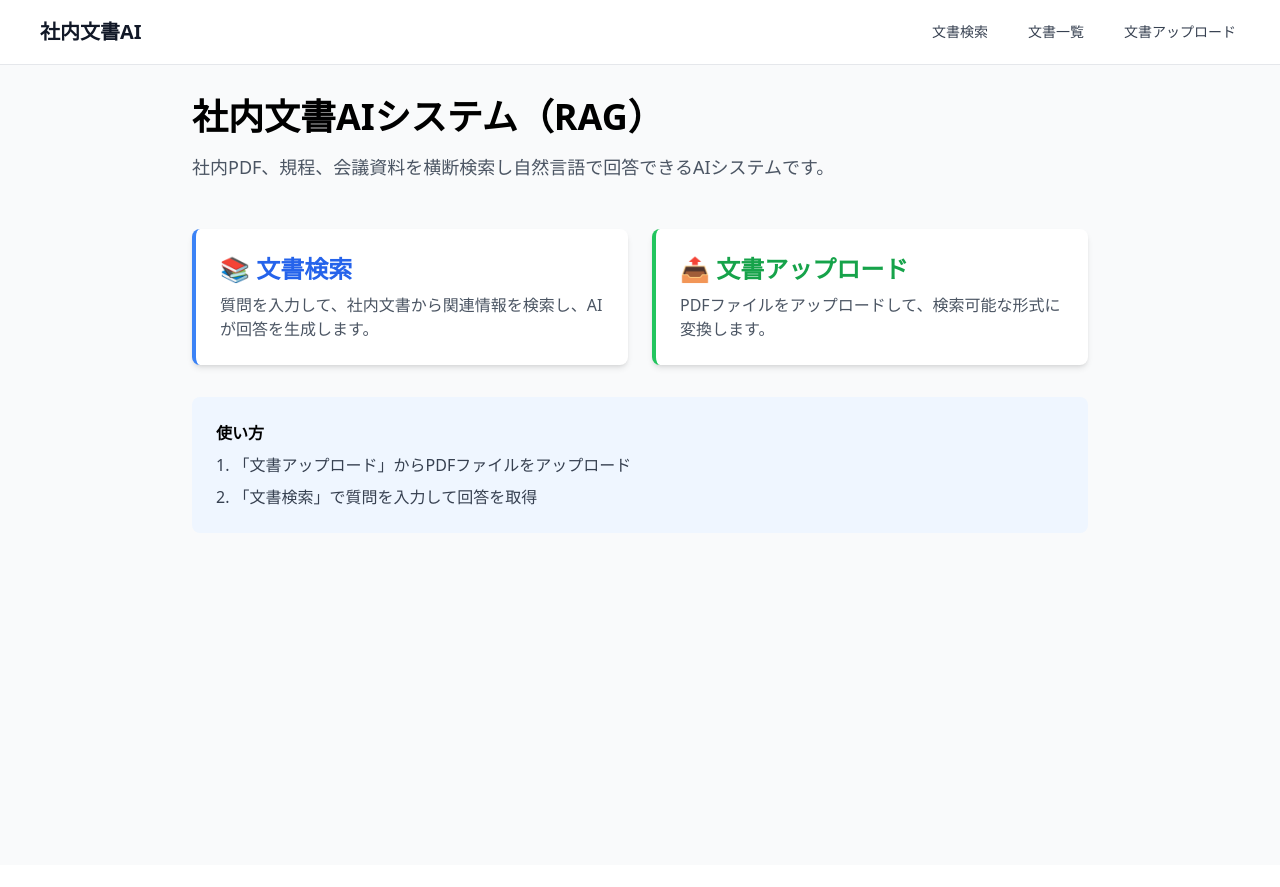
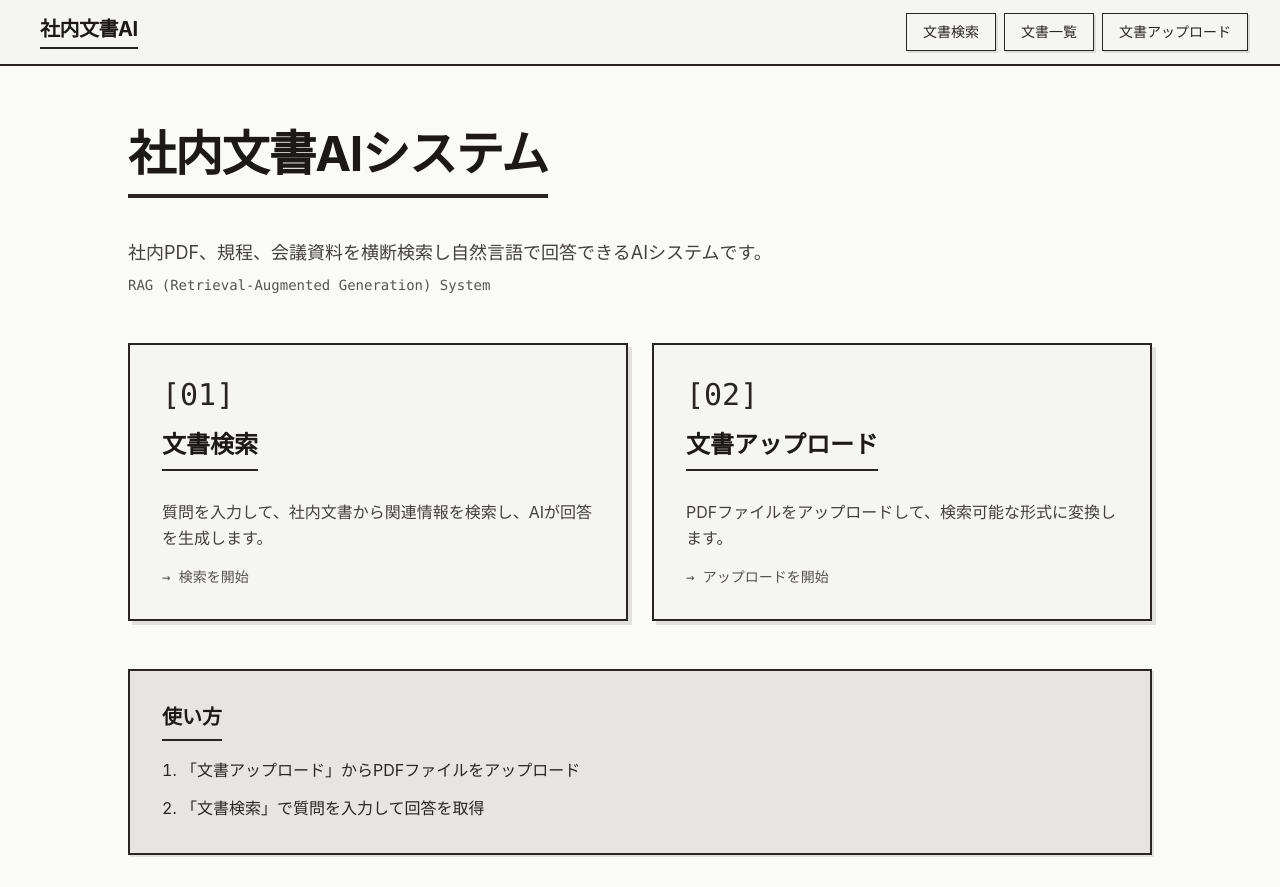
Before and after one commit to suzutaku6311-eng/RikkyoAI, a Next.js app: page / in a window 1280 px wide. Before the commit the page ends 865 px from the top, so only its background shows below. Built offline with nearby package versions, Linux system fonts and the light colour scheme.

Commit message:
UI/UX改善: シックなレトロデザインに変更

```diff
--- a/app/admin/upload/page.tsx
+++ b/app/admin/upload/page.tsx
@@ -76,37 +76,46 @@ export default function UploadPage() {
   }
 
   return (
-    <div className="min-h-screen p-8 bg-gray-50">
-      <div className="max-w-2xl mx-auto">
-        <h1 className="text-3xl font-bold mb-6">文書アップロード</h1>
+    <div className="min-h-screen p-8 bg-stone-50">
+      <div className="max-w-3xl mx-auto">
+        <div className="mb-8">
+          <h1 className="text-4xl font-bold mb-2 text-stone-900 tracking-tight border-b-4 border-stone-800 pb-3 inline-block">
+            文書アップロード
+          </h1>
+          <p className="text-stone-600 text-sm font-mono mt-2">
+            Upload PDF → Process → Index
+          </p>
+        </div>
 
-        <form onSubmit={handleSubmit} className="bg-white p-6 rounded-lg shadow-md">
-          <div className="mb-4">
+        <form onSubmit={handleSubmit} className="bg-stone-100 p-8 border-2 border-stone-800 retro-shadow-sm">
+          <div className="mb-6">
             <label
               htmlFor="file-input"
-              className="block text-sm font-medium text-gray-700 mb-2"
+              className="block text-sm font-bold text-stone-900 mb-3 border-b border-stone-800 pb-1"
             >
               PDFファイル
             </label>
+            <div className="border-2 border-stone-800 bg-stone-50 p-4 retro-shadow-sm">
               <input
                 id="file-input"
                 type="file"
                 accept=".pdf,application/pdf"
                 onChange={handleFileChange}
-              className="block w-full text-sm text-gray-500 file:mr-4 file:py-2 file:px-4 file:rounded-lg file:border-0 file:text-sm file:font-semibold file:bg-blue-50 file:text-blue-700 hover:file:bg-blue-100"
+                className="block w-full text-sm text-stone-700 file:mr-4 file:py-2 file:px-4 file:border-2 file:border-stone-800 file:bg-stone-200 file:text-stone-900 file:font-bold file:cursor-pointer hover:file:bg-stone-300 file:retro-shadow-sm"
                 disabled={loading}
               />
               {file && (
-              <p className="mt-2 text-sm text-gray-600">
+                <p className="mt-3 text-sm text-stone-700 font-mono bg-stone-200 px-3 py-2 border border-stone-800">
                   選択中: {file.name} ({(file.size / 1024 / 1024).toFixed(2)} MB)
                 </p>
               )}
+            </div>
           </div>
 
           <div className="mb-6">
             <label
               htmlFor="title-input"
-              className="block text-sm font-medium text-gray-700 mb-2"
+              className="block text-sm font-bold text-stone-900 mb-3 border-b border-stone-800 pb-1"
             >
               文書タイトル（オプション）
             </label>
@@ -116,44 +125,47 @@ export default function UploadPage() {
               value={title}
               onChange={(e) => setTitle(e.target.value)}
               placeholder="ファイル名から自動設定されます"
-              className="w-full px-4 py-2 border border-gray-300 rounded-lg focus:outline-none focus:ring-2 focus:ring-blue-500"
+              className="w-full px-5 py-3 border-2 border-stone-800 bg-stone-50 text-stone-900 placeholder-stone-500 focus:outline-none focus:bg-white focus:border-stone-900 font-medium retro-shadow-sm"
               disabled={loading}
             />
           </div>
 
           {message && (
             <div
-              className={`mb-4 p-4 rounded-lg ${
+              className={`mb-6 p-5 border-2 retro-shadow-sm ${
                 message.type === 'success'
-                  ? 'bg-green-100 border border-green-400 text-green-700'
-                  : 'bg-red-100 border border-red-400 text-red-700'
+                  ? 'bg-green-50 border-green-800 text-green-900'
+                  : 'bg-red-50 border-red-800 text-red-900'
               }`}
             >
-              {message.text}
+              <div className="font-bold mb-1">{message.type === 'success' ? '成功' : 'エラー'}</div>
+              <div className="text-sm">{message.text}</div>
             </div>
           )}
 
-          <div className="flex gap-4">
+          <div className="flex gap-3">
             <button
               type="submit"
               disabled={loading || !file}
-              className="flex-1 px-6 py-3 bg-blue-600 text-white rounded-lg hover:bg-blue-700 disabled:bg-gray-400 disabled:cursor-not-allowed"
+              className="flex-1 px-6 py-4 bg-stone-900 text-stone-50 border-2 border-stone-800 font-bold hover:bg-stone-800 disabled:bg-stone-400 disabled:border-stone-400 disabled:cursor-not-allowed retro-shadow-sm transition-all"
             >
               {loading ? 'アップロード中...' : 'アップロード'}
             </button>
             <button
               type="button"
               onClick={() => router.push('/ask')}
-              className="px-6 py-3 bg-gray-200 text-gray-700 rounded-lg hover:bg-gray-300"
+              className="px-6 py-4 bg-stone-200 text-stone-900 border-2 border-stone-800 font-bold hover:bg-stone-300 retro-shadow-sm transition-all"
             >
               質問画面へ
             </button>
           </div>
         </form>
 
-        <div className="mt-6 bg-blue-50 p-4 rounded-lg">
-          <h2 className="font-semibold mb-2">アップロード手順</h2>
-          <ol className="list-decimal list-inside space-y-1 text-sm text-gray-700">
+        <div className="mt-8 bg-stone-200 p-6 border-2 border-stone-800 retro-shadow-sm">
+          <h2 className="text-lg font-bold mb-3 text-stone-900 border-b-2 border-stone-800 pb-2 inline-block">
+            アップロード手順
+          </h2>
+          <ol className="list-decimal list-inside space-y-2 text-sm text-stone-800 leading-relaxed">
             <li>PDFファイルを選択してください</li>
             <li>文書タイトルを入力（オプション）</li>
             <li>「アップロード」ボタンをクリック</li>
--- a/app/globals.css
+++ b/app/globals.css
@@ -1,3 +1,24 @@
 @tailwind base;
 @tailwind components;
 @tailwind utilities;
+
+@layer base {
+  body {
+    @apply bg-stone-50 text-stone-900 antialiased;
+    font-family: -apple-system, BlinkMacSystemFont, 'Segoe UI', 'Hiragino Sans', 'Hiragino Kaku Gothic ProN', 'Yu Gothic', 'Meiryo', sans-serif;
+  }
+}
+
+@layer utilities {
+  .retro-border {
+    @apply border-2 border-stone-800;
+  }
+
+  .retro-shadow {
+    box-shadow: 4px 4px 0px 0px rgba(0, 0, 0, 0.1);
+  }
+
+  .retro-shadow-sm {
+    box-shadow: 2px 2px 0px 0px rgba(0, 0, 0, 0.1);
+  }
+}
--- a/app/layout.tsx
+++ b/app/layout.tsx
@@ -15,33 +15,33 @@ export default function RootLayout({
   return (
     <html lang="ja">
       <body>
-        <nav className="bg-white shadow-sm border-b">
+        <nav className="bg-stone-100 border-b-2 border-stone-800">
           <div className="max-w-7xl mx-auto px-4 sm:px-6 lg:px-8">
             <div className="flex justify-between h-16">
               <div className="flex">
                 <Link
                   href="/"
-                  className="flex items-center px-2 py-4 text-xl font-bold text-gray-900 hover:text-blue-600"
+                  className="flex items-center px-2 py-4 text-xl font-bold text-stone-900 hover:text-stone-700 tracking-tight"
                 >
-                  社内文書AI
+                  <span className="border-b-2 border-stone-800 pb-1">社内文書AI</span>
                 </Link>
               </div>
-              <div className="flex items-center space-x-4">
+              <div className="flex items-center space-x-2">
                 <Link
                   href="/ask"
-                  className="px-3 py-2 text-sm font-medium text-gray-700 hover:text-blue-600 hover:bg-gray-50 rounded-md"
+                  className="px-4 py-2 text-sm font-medium text-stone-800 hover:text-stone-900 hover:bg-stone-200 border border-stone-800 retro-shadow-sm transition-all"
                 >
                   文書検索
                 </Link>
                 <Link
                   href="/admin/documents"
-                  className="px-3 py-2 text-sm font-medium text-gray-700 hover:text-purple-600 hover:bg-gray-50 rounded-md"
+                  className="px-4 py-2 text-sm font-medium text-stone-800 hover:text-stone-900 hover:bg-stone-200 border border-stone-800 retro-shadow-sm transition-all"
                 >
                   文書一覧
                 </Link>
                 <Link
                   href="/admin/upload"
-                  className="px-3 py-2 text-sm font-medium text-gray-700 hover:text-green-600 hover:bg-gray-50 rounded-md"
+                  className="px-4 py-2 text-sm font-medium text-stone-800 hover:text-stone-900 hover:bg-stone-200 border border-stone-800 retro-shadow-sm transition-all"
                 >
                   文書アップロード
                 </Link>
--- a/app/page.tsx
+++ b/app/page.tsx
@@ -2,42 +2,63 @@ import Link from 'next/link'
 
 export default function Home() {
   return (
-    <main className="min-h-screen p-8 bg-gray-50">
-      <div className="max-w-4xl mx-auto">
-        <h1 className="text-4xl font-bold mb-4">社内文書AIシステム（RAG）</h1>
-        <p className="text-gray-600 mb-8 text-lg">
-          社内PDF、規程、会議資料を横断検索し自然言語で回答できるAIシステムです。
-        </p>
+    <main className="min-h-screen p-8 bg-stone-50">
+      <div className="max-w-5xl mx-auto">
+        <div className="mb-12 pt-8">
+          <h1 className="text-5xl font-bold mb-4 text-stone-900 tracking-tight border-b-4 border-stone-800 pb-4 inline-block">
+            社内文書AIシステム
+          </h1>
+          <p className="text-stone-700 mb-2 text-lg mt-6 leading-relaxed">
+            社内PDF、規程、会議資料を横断検索し自然言語で回答できるAIシステムです。
+          </p>
+          <p className="text-stone-600 text-sm font-mono">
+            RAG (Retrieval-Augmented Generation) System
+          </p>
+        </div>
 
         <div className="grid md:grid-cols-2 gap-6 mt-12">
           <Link
             href="/ask"
-            className="bg-white p-6 rounded-lg shadow-md hover:shadow-lg transition-shadow border-l-4 border-blue-500"
+            className="bg-stone-100 p-8 border-2 border-stone-800 retro-shadow hover:retro-shadow-sm transition-all group"
           >
-            <h2 className="text-2xl font-semibold mb-2 text-blue-600">
-              📚 文書検索
+            <div className="mb-4">
+              <span className="text-3xl font-mono text-stone-800">[01]</span>
+            </div>
+            <h2 className="text-2xl font-bold mb-3 text-stone-900 border-b-2 border-stone-800 pb-2 inline-block">
+              文書検索
             </h2>
-            <p className="text-gray-600">
+            <p className="text-stone-700 leading-relaxed mt-4">
               質問を入力して、社内文書から関連情報を検索し、AIが回答を生成します。
             </p>
+            <div className="mt-4 text-stone-600 text-sm font-mono">
+              → 検索を開始
+            </div>
           </Link>
 
           <Link
             href="/admin/upload"
-            className="bg-white p-6 rounded-lg shadow-md hover:shadow-lg transition-shadow border-l-4 border-green-500"
+            className="bg-stone-100 p-8 border-2 border-stone-800 retro-shadow hover:retro-shadow-sm transition-all group"
           >
-            <h2 className="text-2xl font-semibold mb-2 text-green-600">
-              📤 文書アップロード
+            <div className="mb-4">
+              <span className="text-3xl font-mono text-stone-800">[02]</span>
+            </div>
+            <h2 className="text-2xl font-bold mb-3 text-stone-900 border-b-2 border-stone-800 pb-2 inline-block">
+              文書アップロード
             </h2>
-            <p className="text-gray-600">
+            <p className="text-stone-700 leading-relaxed mt-4">
               PDFファイルをアップロードして、検索可能な形式に変換します。
             </p>
+            <div className="mt-4 text-stone-600 text-sm font-mono">
+              → アップロードを開始
+            </div>
           </Link>
         </div>
 
-        <div className="mt-8 bg-blue-50 p-6 rounded-lg">
-          <h2 className="font-semibold mb-2">使い方</h2>
-          <ol className="list-decimal list-inside space-y-2 text-gray-700">
+        <div className="mt-12 bg-stone-200 p-8 border-2 border-stone-800 retro-shadow-sm">
+          <h2 className="text-xl font-bold mb-4 text-stone-900 border-b-2 border-stone-800 pb-2 inline-block">
+            使い方
+          </h2>
+          <ol className="list-decimal list-inside space-y-3 text-stone-800 leading-relaxed">
             <li>「文書アップロード」からPDFファイルをアップロード</li>
             <li>「文書検索」で質問を入力して回答を取得</li>
           </ol>
```
Also changed, not shown: app/admin/documents/page.tsx (+42 -33 lines), app/ask/page.tsx (+32 -21 lines). Lines whose indentation alone changed are shown as unchanged.
